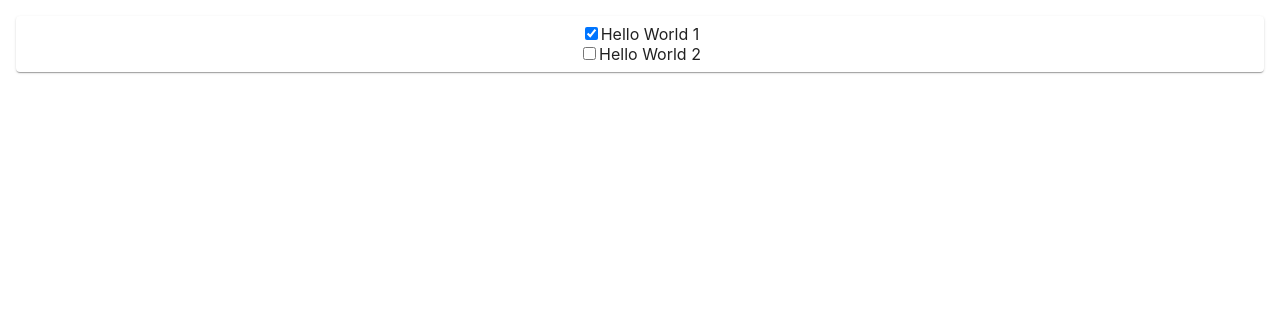
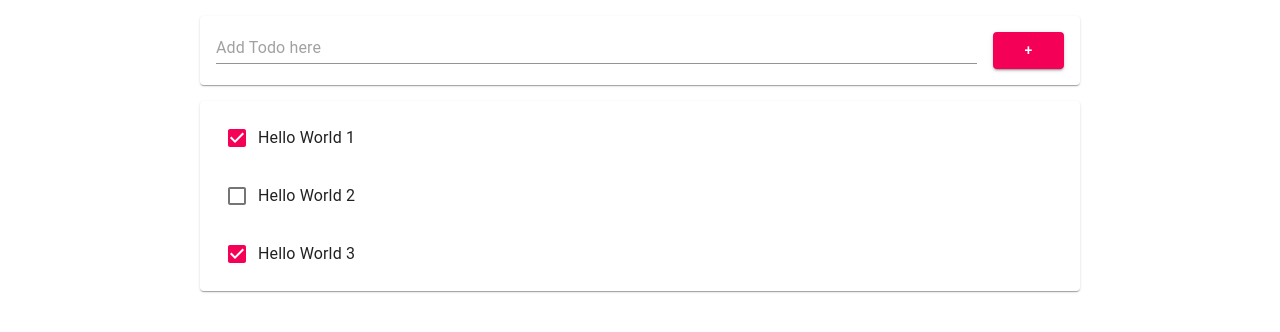
Before and after one commit to kimdahee7/todo-react-app, a React (Create React App) app: page / in a window 1280 px wide. Shown: the top 332 px of the page. Built offline with nearby package versions, Linux system fonts and the light colour scheme.

Commit message:
4/12 수업 완료

```diff
--- /dev/null
+++ b/src/AddTodo.js
@@ -0,0 +1,59 @@
+import React from "react"
+import { TextField, Paper, Button, Grid } from "@material-ui/core";
+
+class AddTodo extends React.Component {
+    constructor(props) {
+        super(props);
+        this.state = {item: {title:""}};
+        this.add = props.add;
+    }
+
+    onInputChange = (e) => {
+        const thisItem = this.state.item;
+        thisItem.title = e.target.value;
+        this.setState({item: thisItem});
+        console.log(thisItem)
+    }
+
+    onButtonClick = () => {
+        //add 함수 이용해서 item 추가하기
+        this.add(this.state.item);
+        this.setState({item:{title:""}});
+    }
+
+    enterKeyEventHandler = (e) => {
+        if (e.key === 'Enter') {
+            this.onButtonClick();
+        }
+    }
+
+    render() {
+        return (
+            <Paper style={{margin:16, padding:16}}>
+                <Grid container>
+                    <Grid xs={11} md={11} item style={{paddingRight:16}}>
+                        <TextField
+                            placeholder="Add Todo here"
+                            fullWidth
+                            onChange={this.onInputChange}
+                            value={this.state.item.title}
+                            onKeyPress={this.enterKeyEventHandler}
+                        />
+                    </Grid>
+                    <Grid xs={1} md={1} item>
+                        <Button
+                            fullWidth
+                            color="secondary"
+                            variant="contained"
+                            onClick={this.onButtonClick}
+                            >
+                            +
+                        </Button>
+                    </Grid>
+                </Grid>
+            </Paper>
+        );
+    }
+}
+
+export default AddTodo;
--- a/src/App.js
+++ b/src/App.js
@@ -1,7 +1,8 @@
 import React from 'react';
 import './App.css';
 import Todo from './Todo';
-import { Paper, List } from "@material-ui/core";
+import { Paper, List, Container } from "@material-ui/core";
+import AddTodo from "./AddTodo.js"
 
 class App extends React.Component {
   constructor(props) {
@@ -10,9 +11,20 @@
       items : [
         {id:0, title: "Hello World 1", done: true},
         {id:1, title: "Hello World 2", done: false},
+        {id:2, title: "Hello World 3", done: true},
       ],
     };
   }
+  //add 함수 추가
+  add= (item) => {
+    const thisItems = this.state.items;
+    item.id = "ID-" + thisItems.length; //key를 위한 id 추가
+    item.done = false; //done 초기화
+    thisItems.push(item); //리스트에 아이템 추가
+    this.setState({items: thisItems}); //업데이트는 반드시 this.setState로 해야 됨
+    console.log("items : ", this.state.items);
+  }
+
   render() {
     var todoItems = this.state.items.length > 0 && (
       <Paper style={{margin: 16}}>
@@ -25,8 +37,11 @@
     );
     return(
     <div className="App">
-      {/* <Todo> 컴포넌트 여러 개 */}
-      {todoItems}
+      <Container maxWidth="md">
+        <AddTodo add={this.add}/>
+        {/* <Todo> 컴포넌트 여러 개 */}
+        <div className='TodoList'>{todoItems}</div>
+      </Container>
       </div>
     );
   }
--- a/src/Todo.js
+++ b/src/Todo.js
@@ -1,5 +1,5 @@
 import React from "react";
-
+import {ListItem, ListItemText, InputBase, Checkbox} from "@material-ui/core";
 class Todo extends React.Component {
     constructor(props) {
         super(props);
@@ -7,16 +7,23 @@
     }
 
     render() {
+        const item = this.state.item;
         return (
-            <div className="Todo">
-                <input
-                type="checkbox"
-                id={this.state.item.id}
-                name={this.state.item.id}
-                checked={this.state.item.done}
-                />
-                <label id={this.state.item.id}>{this.state.item.title}</label>
-            </div>
+            <ListItem>
+                <Checkbox checked={item.done} />
+                <ListItemText>
+                    <InputBase
+                        inputProps={{"aria-label":"naked"}}
+                        type="text"
+                        id={item.id}
+                        name={item.id}
+                        value={item.title}
+                        multiline={true}
+                        fullWidth={true}
+                    />
+                </ListItemText>
+
+            </ListItem>
         );
     }
 }
```
